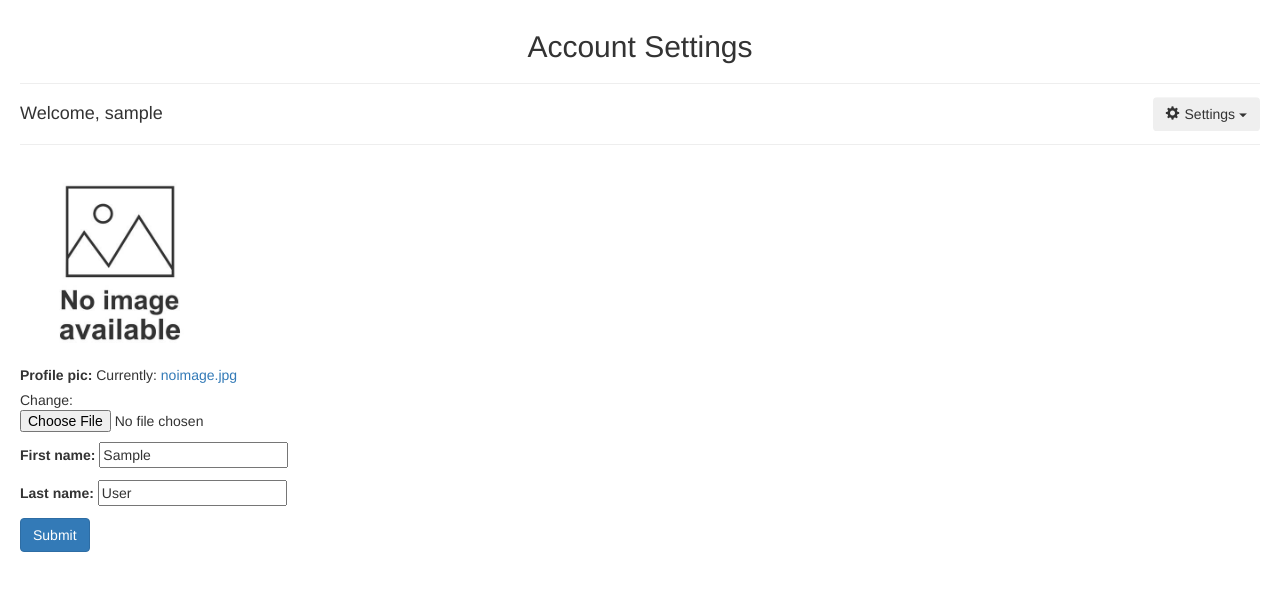
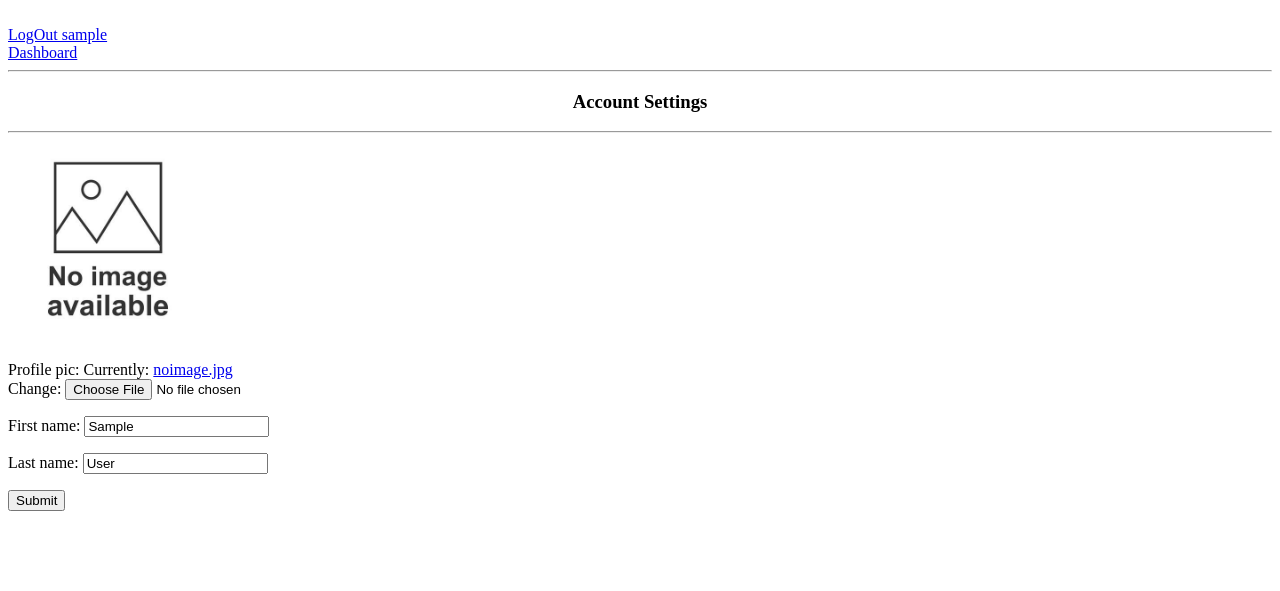
Before and after one commit to rhidam-music/rhidam, a Django app: page /dashboard/profile in a window 1280 px wide. Shown: the top 591 px of the page. Run offline with Django 3.2, Linux system fonts and the light colour scheme; the visitor is signed in with stand-in values (Sample User, id 1); some libraries are stand-ins or nearby versions.

Commit message:
Revert "DESIGN : template modified, UNIQUE EMAIL"

```diff
--- a/ridham/core_app/templates/core_app/user_profile.html
+++ b/ridham/core_app/templates/core_app/user_profile.html
@@ -1,12 +1,7 @@
 <!DOCTYPE html>
-<html>
-<head>
-		<meta charset="utf-8">
-        <meta name="viewport" content="width=device-width, initial-scale=1">
-        <link rel="stylesheet" href="https://maxcdn.bootstrapcdn.com/bootstrap/3.4.1/css/bootstrap.min.css">
-        <script src="https://ajax.googleapis.com/ajax/libs/jquery/3.5.1/jquery.min.js"></script>
-        <script src="https://maxcdn.bootstrapcdn.com/bootstrap/3.4.1/js/bootstrap.min.js"></script>
+
 {% load static %}
+
 <style>
 	.profile-pic{
 		max-width: 200px;
@@ -14,25 +9,15 @@
 		margin: 0 auto;
 	}
 </style>
-</head>
-<body style="padding:10px 20px 10px 20px;">
-<div class="container-fluid">
-	<div class="row">
+
+<br>
+<div class="row">
+	<div class="col-md-3">
 		<div class="card card-body">
-			<h2 style="text-align: center">Account Settings</h2>
+            <a href="{% url 'login_module:logout' %}">LogOut {{ logged_in_user_username }}</a><br>
+            <a href="{% url 'core_app:dashboard' %}">Dashboard</a>
 			<hr>
-			<div class="dropdown pull-right" style="transform: translate(0%,-20%);">
-				<button class="btn dropdown-toggle pull-right" type="button" data-toggle="dropdown"><span style="padding-right:5px" class="glyphicon glyphicon-cog"></span>Settings
-				<span class="caret"></span></button>
-				<ul class="dropdown-menu">
-				  <li><a href="{% url 'core_app:dashboard' %}"><span class="glyphicon glyphicon-list"></span>      Dashboard</a></li>
-				  <li><a>feature1</a></li>
-				  <li><a>feature2</a></li>
-				  <li class="divider"></li>
-				  <li><a href="{% url 'login_module:logout' %}"><span class="glyphicon glyphicon-off"></span>    Log Out </a></li>
-				</ul>
-			</div>
-			<h4>Welcome, {{user}}</h4>
+			<h3 style="text-align: center">Account Settings</h3>
             <hr>
             {% if request.user.profile.profile_pic is not None %}
                 <img class="profile-pic" src="{{request.user.profile.profile_pic.url}}" alt="no image has been uploaded :(">
@@ -40,7 +25,7 @@
 
 		</div>
 	</div>
-	<div class="row">
+	<div class="col-md-9">
 		<div class="card card-body">
 
 			<form method="POST" action="" enctype="multipart/form-data">
@@ -53,5 +38,3 @@
 		</div>
 	</div>
 </div>
-</body>
-</html>
--- a/ridham/login_module/static/style.css
+++ b/ridham/login_module/static/style.css
@@ -57,8 +57,7 @@ a {
     color:rgb(0,0,200);
 }
 a:hover{
-    color: blue;
-    text-decoration: none;
+    color:rgb(0,0,230);
 }
 input{
     width: 100%;
--- a/ridham/login_module/templates/login_module/resetPassword.html
+++ b/ridham/login_module/templates/login_module/resetPassword.html
@@ -1,14 +1,13 @@
 <html>
     <head>
-        <script src="https://kit.fontawesome.com/48cbbf5082.js" crossorigin="anonymous"></script>
         <meta charset="utf-8">
         <meta name="viewport" content="width=device-width, initial-scale=1">
         <link rel="stylesheet" href="https://maxcdn.bootstrapcdn.com/bootstrap/3.4.1/css/bootstrap.min.css">
         <script src="https://ajax.googleapis.com/ajax/libs/jquery/3.5.1/jquery.min.js"></script>
         <script src="https://maxcdn.bootstrapcdn.com/bootstrap/3.4.1/js/bootstrap.min.js"></script>
         <div style="background-color: rgb(2, 27, 44) !important"  class="jumbotron text-center" id="createAccountHeader">
-            <h2> So you forgot your password :p </h2>
-            <p></p style="text-"> <i>Don't worry, we got you    <i class="fas fa-smile-wink fa-lg"></i> </i></p>
+            <h2> So you forgot your password lol :p </h2>
+            <p></p style="text-"> <i>Don't worry, we got you fam </i></p>
             {% load static %}
         <link rel='stylesheet' href='{% static "style1.css" %}'>
         </div>
--- a/ridham/login_module/views.py
+++ b/ridham/login_module/views.py
@@ -29,7 +29,7 @@ def register(request):
                 messages.success(request, "Please check you mail for account verification, " + uname +   " ! After that, you can successfully log-in !")
                 return redirect('login_module:login')
             except:
-                messages.info(request, "There is already an account with this email id! ")
+                messages.info("There is already an account with this email id! ")
                 return redirect('login_module:register')
         else:
             messages.info(request, "Please follow the guidelines for registering properly. ")
```
Also changed, not shown: ridham/core_app/templates/core_app/dashboard.html (+12 -22 lines), ridham/login_module/templates/login_module/confirm_template.html (+2 -7 lines).
